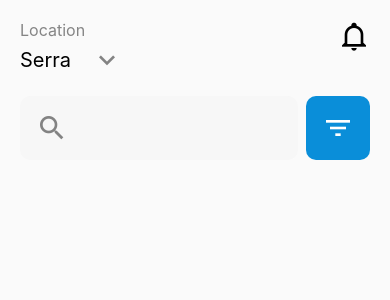
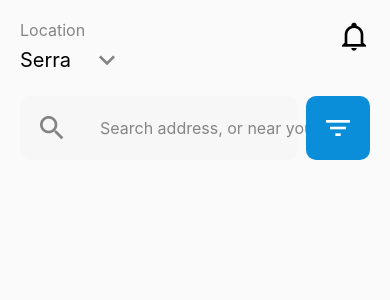
Before and after one commit to ramontrovao/home-rent-app, a React Native app: screen / in a window 390 px wide. Shown: the top 300 px of the page. Built offline with nearby package versions, Linux system fonts and the light colour scheme.

Commit message:
fix: fix filter input width

```diff
--- a/src/screens/Home/components/FilterSection/FilterSection.styles.ts
+++ b/src/screens/Home/components/FilterSection/FilterSection.styles.ts
@@ -25,6 +25,8 @@ export const FilterIconContainer = styled.View`
 export const FilterTextInput = styled.TextInput`
   padding: ${({ theme }) => theme.SPACING.LG};
 
+  flex: 1;
+
   background-color: transparent;
   color: ${({ theme }) => theme.COLORS.GRAY_200};
   font-size: ${({ theme }) => theme.FONT_SIZES.MD};
--- a/src/screens/Home/components/FilterSection/FilterSection.tsx
+++ b/src/screens/Home/components/FilterSection/FilterSection.tsx
@@ -20,6 +20,7 @@ export const FilterSection = () => {
         <S.FilterTextInput
           value={searchQuery}
           onChangeText={setSearchQuery}
+          placeholder="Search address, or near you "
           testID="filter_text_input"
         />
       </S.FilterInputContainer>
```
